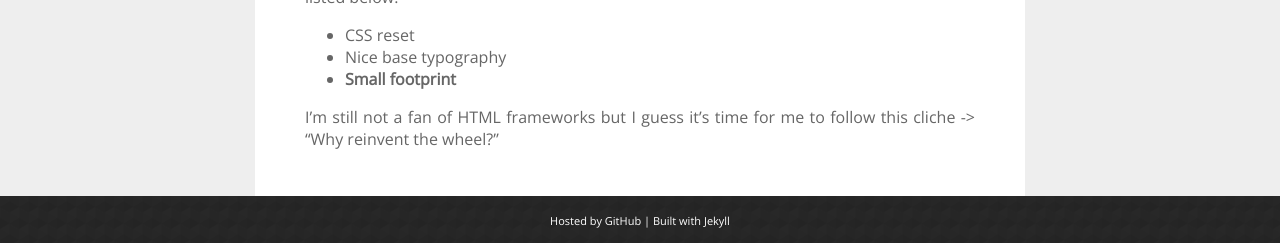
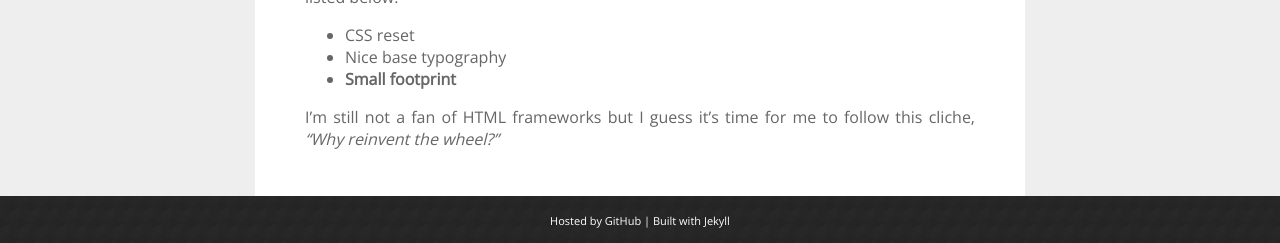
Before and after one commit to jelontok/jelontok.github.com, a Jekyll site: the page built from _posts/2012-12-03-thoughts-about-html-frameworks.md, in a window 1280 px wide and 1043 px high. Shown: the part 797-1040 px from the top of the window. Built offline with Jekyll 4.4.1, drawn with Linux system fonts in a browser that asks for light colours; Markdown is read by kramdown in place of the engine named in the settings.

```diff
--- a/_posts/2012-12-03-thoughts-about-html-frameworks.md
+++ b/_posts/2012-12-03-thoughts-about-html-frameworks.md
@@ -27,4 +27,4 @@ If I'm finally going to dive in the framework bandwagon, the features I'm lookin
 * Nice base typography
 * **Small footprint**
 
-I'm still not a fan of HTML frameworks but I guess it's time for me to follow this cliche -> "Why reinvent the wheel?"
+I'm still not a fan of HTML frameworks but I guess it's time for me to follow this cliche, *"Why reinvent the wheel?"*
```
